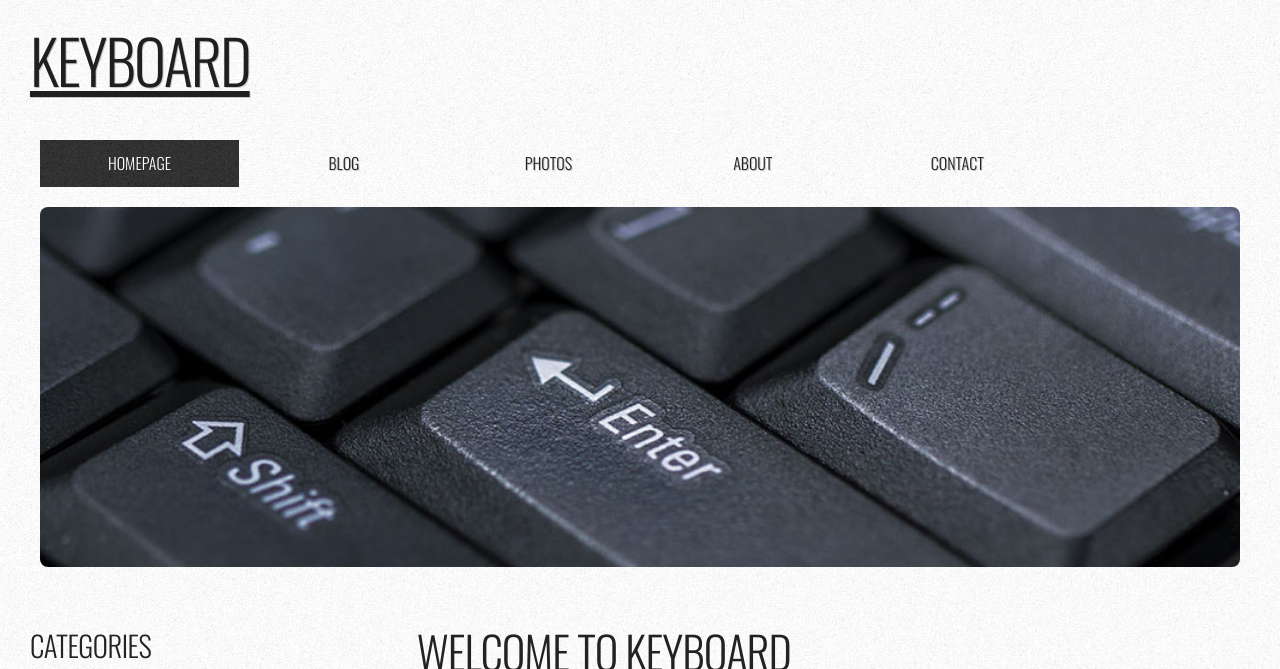
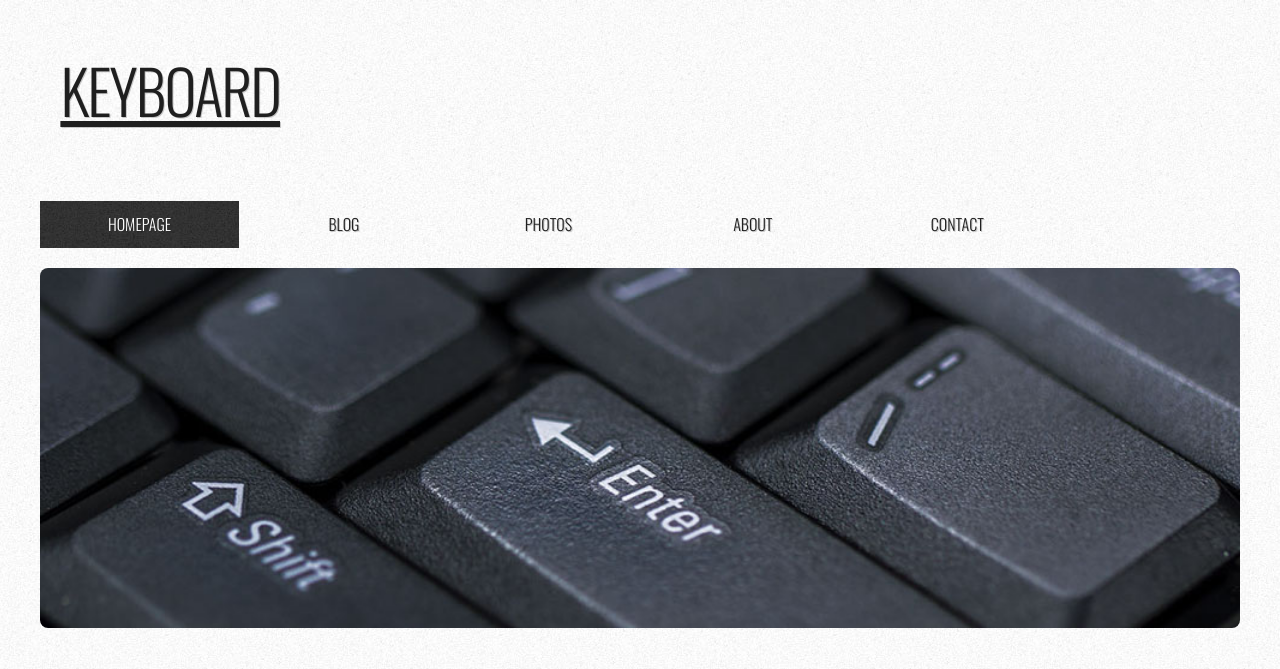
Before and after one commit to AnnaRoberts/project_refactor_roberts_anna, a plain HTML site: page index.html in a window 1280 px wide. Shown: the top 669 px of the page. Drawn offline with nearby package versions, Linux system fonts and the light colour scheme.

Commit message:
add padding in heading to clear up some spacing

```diff
--- a/css/main.css
+++ b/css/main.css
@@ -18,7 +18,7 @@ body {
 
 h1, h2, h3 {
     margin: 0;
-    padding: 0;
+    padding: .5em;
     text-transform: uppercase;
     font-weight: normal;
     font-family: 'Oswald', sans-serif;
```
